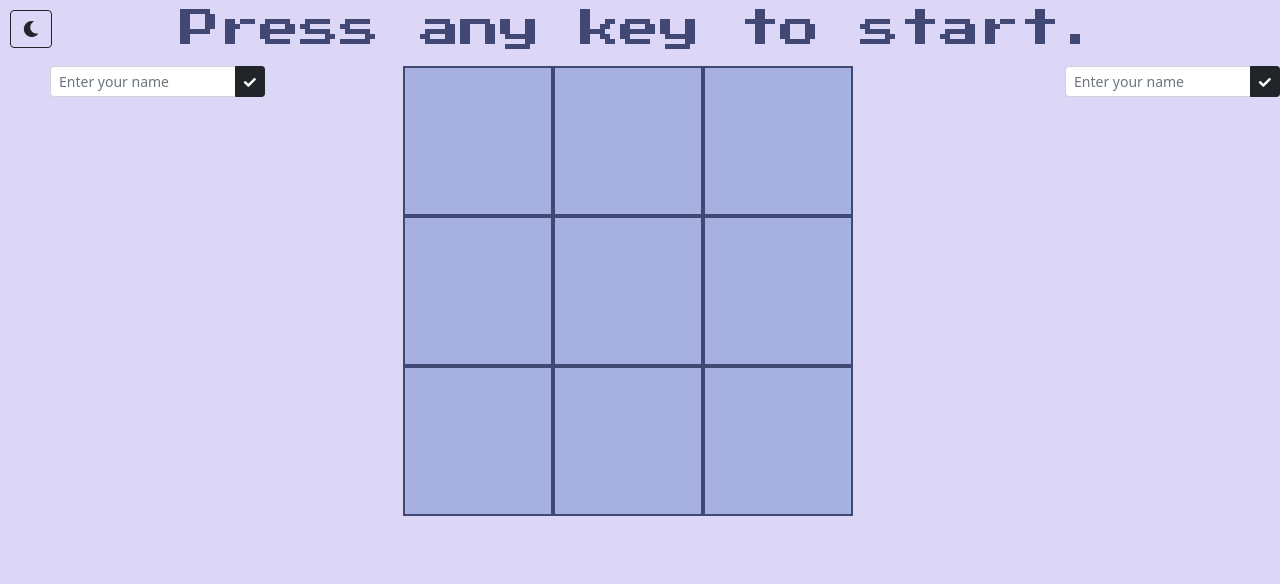
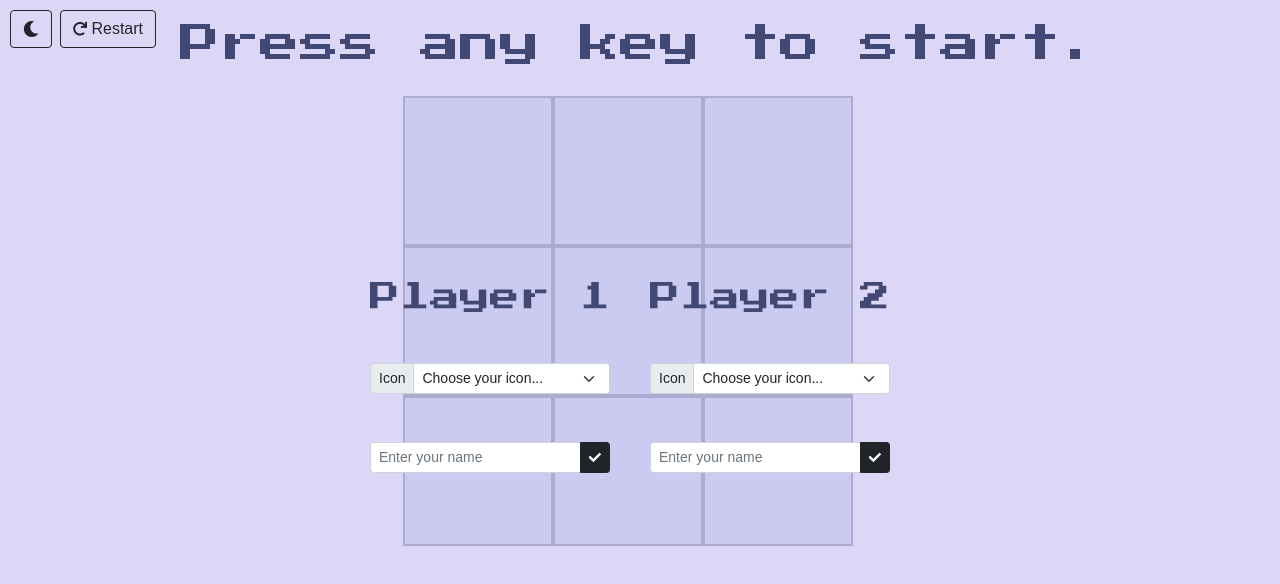
Before and after one commit to dianammd/tic-tac-toe-game, a plain HTML site: page index.html in a window 1280 px wide. Drawn offline with nearby package versions, Linux system fonts and the light colour scheme; a web font is replaced by a local one.

Commit message:
adding player options and restart button

```diff
--- a/index.html
+++ b/index.html
@@ -11,6 +11,7 @@
   <!-- Google Fonts -->
   <link rel="preconnect" href="https://fonts.gstatic.com">
   <link href="https://fonts.googleapis.com/css2?family=Press+Start+2P&display=swap" rel="stylesheet">
+  <link href="https://fonts.googleapis.com/css2?family=DotGothic16&display=swap" rel="stylesheet">
   <!-- Fontawesome -->
   <link rel="stylesheet" href="https://use.fontawesome.com/releases/v5.15.2/css/all.css" integrity="sha384-vSIIfh2YWi9wW0r9iZe7RJPrKwp6bG+s9QZMoITbCckVJqGCCRhc+ccxNcdpHuYu" crossorigin="anonymous">
 </head>
@@ -19,26 +20,59 @@
 
   <div class="header">
     <label type="button" class="btn btn-outline-dark mode-btn"><i class="fas fa-moon"></i></label>
-
+    <label class="btn btn-outline-dark reload-btn" type="button" onclick="document.location.reload(true)"><i class="fas fa-redo fa-sm"></i> Restart</label>
     <h1 class="title">Press any key to start.</h1>
   </div>
 
   <div class="player">
-    <div class="input-group input-group-sm mb-5 player-1">
-      <input class="form-control" type="text" id="p1" placeholder="Enter your name">
-      <label class="btn btn-dark btn-sm" type="button" onclick="result1();"><i class="fas fa-check fa-sm"></i></label>
+    <div class="player-1">
+      <h3>Player 1</h3>
+      <div class="input-group input-group-sm mb-5">
+        <label class="input-group-text" for="p1-icon">Icon</label>
+        <select class="form-select" id="p1-icon">
+          <option selected>Choose your icon...</option>
+          <option value="<i class='fas fa-jedi'></i>">Jedi</option>
+          <option value="<i class='fas fa-hand-spock'></i>">Spock</option>
+          <option value="<i class='fas fa-robot'></i>">Robot</option>
+          <option value="<i class='fas fa-meteor'></i>">Meteor</option>
+          <option value="<i class='fas fa-rocket'></i>">Rocket</option>
+          <option value="<i class='fas fa-code'></i>">Code</option>
+          <option value="<i class='fas fa-ghost'></i>">Ghost</option>
+        </select>
+      </div>
+      <div class="input-group input-group-sm mb-5">
+        <input class="form-control" type="text" id="p1" placeholder="Enter your name">
+        <label class="btn btn-dark btn-sm" type="button" onclick="result1();"><i class="fas fa-check fa-sm"></i></label>
+      </div>
     </div>
-    <div class="input-group input-group-sm mb-5 player-2">
-      <input class="form-control" type="text" id="p2" placeholder="Enter your name">
-      <label class="btn btn-dark btn-sm" type="button" onclick="result2();"><i class="fas fa-check fa-sm"></i></label>
+    <div class="player-2">
+      <h3>Player 2</h3>
+      <div class="input-group input-group-sm mb-5">
+        <label class="input-group-text" for="p2-icon">Icon</label>
+        <select class="form-select" id="p2-icon">
+          <option selected>Choose your icon...</option>
+          <option value="<i class='fas fa-jedi'></i>">Jedi</option>
+          <option value="<i class='fas fa-hand-spock'></i>">Spock</option>
+          <option value="<i class='fas fa-robot'></i>">Robot</option>
+          <option value="<i class='fas fa-meteor'></i>">Meteor</option>
+          <option value="<i class='fas fa-rocket'></i>">Rocket</option>
+          <option value="<i class='fas fa-code'></i>">Code</option>
+          <option value="<i class='fas fa-ghost'></i>">Ghost</option>
+        </select>
+      </div>
+      <div class="input-group input-group-sm mb-5">
+        <input class="form-control" type="text" id="p2" placeholder="Enter your name">
+        <label class="btn btn-dark btn-sm" type="button" onclick="result2();"><i class="fas fa-check fa-sm"></i></label>
+      </div>
     </div>
+
   </div>
 
 
   <h2 class="game-over hidden">Game over</h2>
 
 
-  <div class="game-board">
+  <div class="game-board transparent">
     <div class="row">
       <div class="box 1 box-light" id="1">
         <h2 class="box-content box-content-1"></h2>
--- a/index.js
+++ b/index.js
@@ -1,15 +1,19 @@
 var p1;
 var p2;
+var p1icon;
+var p2icon;
 var playersNames = 0;
 
 function result1() {
   p1 = document.getElementById("p1").value;
+  p1icon = document.getElementById("p1-icon").value;
   playersNames++;
-  console.log(p1 + " " + playersNames);
+  console.log(p1icon);
 }
 
 function result2() {
   p2 = document.getElementById("p2").value;
+  p2icon = document.getElementById("p2-icon").value;
   playersNames++;
   console.log(p2 + " " + playersNames);
 }
@@ -33,6 +37,8 @@
     $(".mode-btn").removeClass("btn-outline-dark");
     $(".mode-btn").addClass("btn-outline-light");
     $(".mode-btn").html("<i class='fas fa-sun'></i>");
+    $(".reload-btn").removeClass("btn-outline-dark");
+    $(".reload-btn").addClass("btn-outline-light");
 
   } else {
     document.body.style.backgroundColor = "#dcd6f7";
@@ -41,6 +47,8 @@
     $(".mode-btn").addClass("btn-outline-dark");
     $(".mode-btn").removeClass("btn-outline-light");
     $(".mode-btn").html("<i class='fas fa-moon'></i>");
+    $(".reload-btn").addClass("btn-outline-dark");
+    $(".reload-btn").removeClass("btn-outline-light");
   }
 
 })
@@ -95,6 +103,11 @@
     else if (turnCounter == 9) {
       $(".title").html("It's a draw! <br>Press any key to play again.");
       turnCounter = -1;
+      $(".game-board").addClass("transparent");
+      $(".game-over").removeClass("hidden");
+      $(".game-over").animate({
+        top: '40%'
+      },"slow")
     }
   }
 }
@@ -131,12 +144,12 @@
     turn();
     if (turnCounter%2 != 0) {
       makeMove(userMove,"X");
-      $("." + selectedBox).html("X");
+      $("." + selectedBox).html(p1icon);
       check(board,"1");
     }
     else {
       makeMove(userMove,"O");
-      $("." + selectedBox).html("O");
+      $("." + selectedBox).html(p2icon);
       check(board,"2");
     }
   }
--- a/styles.css
+++ b/styles.css
@@ -2,11 +2,19 @@
   background-color: #dcd6f7;
 }
 
+/* title */
 h1 {
   text-align: center;
   font-family: 'Press Start 2P', cursive;
-  padding: 5px 0;
+  padding: 20px 0;
   color: #424874;
+}
+/* players options title */
+h3 {
+  font-family: 'Press Start 2P', cursive;
+  color: #424874;
+  font-size: 30px;
+  padding-bottom: 40px;
 }
 
 .game-board {
@@ -36,9 +44,15 @@
   position: absolute;
 }
 
+.reload-btn {
+  margin: 10px 0 0 60px;
+  font-family: 'DotGothic16', sans-serif;
+  position: absolute;
+}
+
 .box-content {
   text-align: center;
-  padding-top: 20px;
+  padding-top: 5px;
   font-family: 'Press Start 2P', cursive;
   font-size: 100px;
 }
@@ -65,12 +79,17 @@
 .player {
   display: flex;
   position: absolute;
+  font-family: 'DotGothic16', sans-serif;
+  top: 50%;
+  left: 50%;
+  transform: translate(-50%, -50%);
+  z-index: 3;
 }
 
 .player-1 {
-  margin-left: 50px;
+  padding: 20px 20px 20px 0;
 }
 
 .player-2 {
-  margin-left: 800px;
+  padding: 20px;
 }
```
